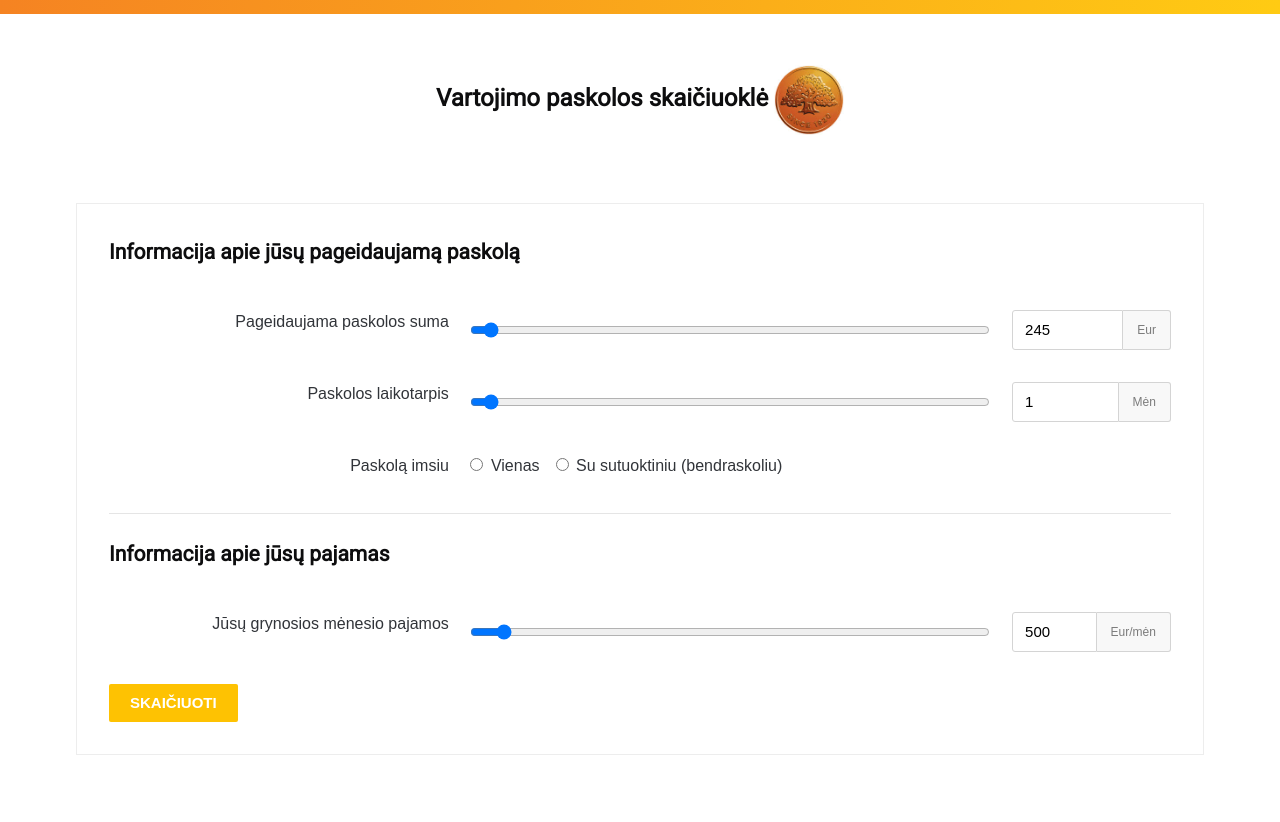
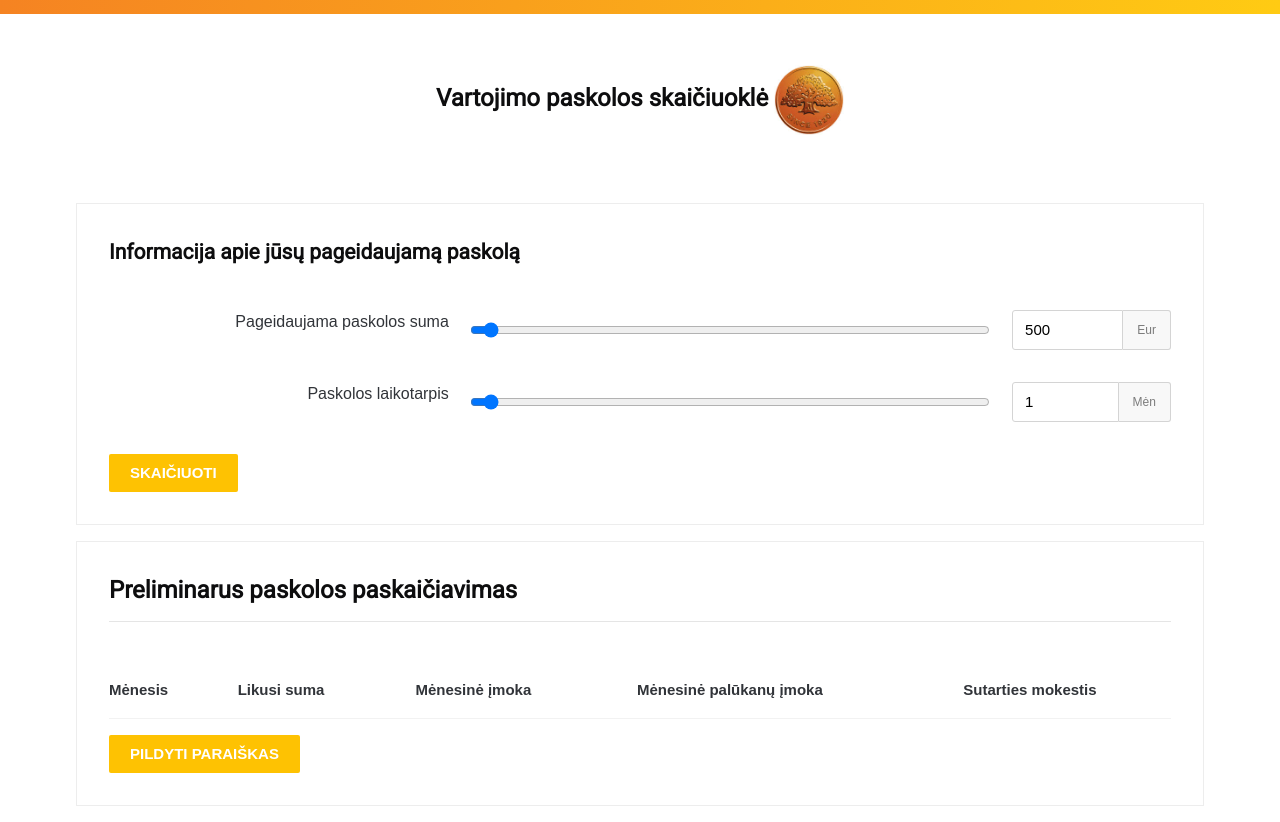
Before and after one commit to PaulKutka/swed-loan-front, an Angular app: page / in a window 1280 px wide. Before the commit the page ends 800 px from the top, so only its background shows below. Built offline with nearby package versions, Linux system fonts and the light colour scheme.

Commit message:
[Dev] tabble implementation, not filled

```diff
--- a/src/app/app.component.html
+++ b/src/app/app.component.html
@@ -3,5 +3,4 @@
     <img class="logo" src="assets/images/logo.jpg" alt="Swedbank logotype">
   </h3>
 </div>
-
 <router-outlet></router-outlet>
--- a/src/app/calculator/calculator.component.html
+++ b/src/app/calculator/calculator.component.html
@@ -1,34 +1,19 @@
-<form method="post" action="" class="form form-border">
+<!--<input [(ngModel)]="loanSum" type="text" (click)="someMethod()">-->
+
+<div class="form form-border">
   <h4>Informacija apie jūsų pageidaujamą paskolą</h4>
 
-  <div class="row gutters text-right" >
+  <div class="row gutters text-right">
     <div class="col col-4">
       <p>Pageidaujama paskolos suma</p>
     </div>
     <div class="col col-6">
-      <input type='range' min="500" max="580000" step="500" [ngModelOptions]="{standalone:true}" [(ngModel)]="loanSum">
+      <input value="{{loanSum}}" type='range' min="500" max="58000" step="500" [(ngModel)]="loanSum">
     </div>
     <div class="col col-2">
       <div class="form-item">
         <div class="append">
-          <input value="{{loanSum}}" class="mozilla-fix noMonth" type="number"><span>Eur</span>
-        </div>
-      </div>
-
-    </div>
-  </div>
-
-  <div class="row gutters text-right">
-    <div class="col col-4">
-      <p>Paskolos laikotarpis</p>
-    </div>
-    <div class="col col-6">
-      <input type='range' min="1" max="60" step="1" [ngModelOptions]="{standalone:true}" [(ngModel)]="loanTime">
-    </div>
-    <div class="col col-2">
-      <div class="form-item">
-        <div class="append">
-          <input value="{{loanTime}}" class="mozilla-fix noMonth" type="number"><span>Mėn</span>
+          <input value="{{loanSum}}" [(ngModel)]="loanSum" class="mozilla-fix noMonth" type="number"><span>Eur</span>
         </div>
       </div>
 
@@ -38,53 +23,76 @@
 
   <div class="row gutters text-right">
     <div class="col col-4">
-      <p>Paskolą imsiu</p>
+      <p>Paskolos laikotarpis</p>
     </div>
     <div class="col col-6">
-      <div class="form-item form-checkboxes text-left">
-        <label class="checkbox"><input value="alone" type="radio" name="loan-type"> Vienas</label>
-        <label class="checkbox"><input value="spouse" type="radio" name="loan-type"> Su sutuoktiniu (bendraskoliu)</label>
-      </div>
-    </div>
-  </div>
-
-  <hr>
-  <h4>Informacija apie jūsų pajamas</h4>
-
-  <div class="row gutters text-right">
-    <div class="col col-4">
-      <p>Jūsų grynosios mėnesio pajamos</p>
-    </div>
-    <div class="col col-6">
-      <input type='range' min="245" max="10000" step="5" [ngModelOptions]="{standalone:true}"  [(ngModel)]="loanPersonMoney">
+      <input value="{{loanTime}}" type='range' min="1" max="60" step="1" [(ngModel)]="loanTime">
     </div>
     <div class="col col-2">
       <div class="form-item">
         <div class="append">
-          <input value="{{loanPersonMoney}}" class="mozilla-fix hasMonth" type="number"><span>Eur/mėn</span>
+          <input value="{{loanTime}}" [(ngModel)]="loanTime" class="mozilla-fix noMonth" type="number"><span>Mėn</span>
         </div>
       </div>
-    </div>
-  </div>
 
-  <div class="extraInfoSpouse row gutters text-right hidden">
-    <div class="col col-4">
-      <p>Sutuoktinio (bendraskolio) grynosios mėnesio pajamos</p>
-    </div>
-    <div class="col col-6">
-      <input type='range' min="245" max="10000" step="5" [ngModelOptions]="{standalone:true}"  [(ngModel)]="loanSpouseMoney">
-    </div>
-    <div class="col col-2">
-      <div class="form-item">
-        <div class="append">
-          <input value="{{loanSpouseMoney}}" class="mozilla-fix hasMonth" type="number"><span>Eur/mėn</span>
-        </div>
-      </div>
     </div>
   </div>
 
   <div class="form-item">
-    <button type="submit">Skaičiuoti</button>
+    <button (click)="calculatePayments()">Skaičiuoti</button>
   </div>
 
-</form>
+</div>
+<!--<div class="row gutters text-right">-->
+<!--<div class="col col-4">-->
+<!--<p>Paskolą imsiu</p>-->
+<!--</div>-->
+<!--<div class="col col-6">-->
+<!--<div class="form-item form-checkboxes text-left">-->
+<!--<label class="checkbox"><input value="alone" type="radio" name="loan-type"> Vienas</label>-->
+<!--<label class="checkbox"><input value="spouse" type="radio" name="loan-type"> Su sutuoktiniu (bendraskoliu)</label>-->
+<!--</div>-->
+<!--</div>-->
+<!--</div>-->
+
+<!--<hr>-->
+<!--<h4>Informacija apie jūsų pajamas</h4>-->
+
+<!--<div class="row gutters text-right">-->
+<!--<div class="col col-4">-->
+<!--<p>Jūsų grynosios mėnesio pajamos</p>-->
+<!--</div>-->
+<!--<div class="col col-6">-->
+<!--<input type='range' min="245" max="10000" step="5" >-->
+<!--</div>-->
+<!--<div class="col col-2">-->
+<!--<div class="form-item">-->
+<!--<div class="append">-->
+<!--<input  class="mozilla-fix hasMonth" type="number"><span>Eur/mėn</span>-->
+<!--</div>-->
+<!--</div>-->
+<!--</div>-->
+<!--</div>-->
+
+<!--<div class="extraInfoSpouse row gutters text-right hidden">-->
+<!--<div class="col col-4">-->
+<!--<p>Sutuoktinio (bendraskolio) grynosios mėnesio pajamos</p>-->
+<!--</div>-->
+<!--<div class="col col-6">-->
+<!--<input type='range' min="245" max="10000" step="5"  >-->
+<!--</div>-->
+<!--<div class="col col-2">-->
+<!--<div class="form-item">-->
+<!--<div class="append">-->
+<!--<input class="mozilla-fix hasMonth" type="number"><span>Eur/mėn</span>-->
+<!--</div>-->
+<!--</div>-->
+<!--</div>-->
+<!--</div>-->
+
+<!--<div class="form-item">-->
+<!--<button (click)="someMethod()" >Skaičiuoti {{loanSum}}</button>-->
+<!--</div>-->
+
+<!--</div>-->
+<app-loan-tables ></app-loan-tables>
--- a/src/app/calculator/calculator.component.ts
+++ b/src/app/calculator/calculator.component.ts
@@ -1,100 +1,31 @@
-import { Component, OnInit } from '@angular/core';
-import {variable} from "@angular/compiler/src/output/output_ast";
+import {Component, OnInit} from "@angular/core";
+import {LoanTablesComponent} from "../loan-tables/loan-tables.component";
+import {PaymentsCalculated} from "./paymentsCalculated";
+import {Payment} from "./payment";
+import {DataService} from "../data-service";
 
 @Component({
   selector: 'app-calculator',
   templateUrl: './calculator.component.html',
   styleUrls: ['./calculator.component.css']
 })
+
 export class CalculatorComponent implements OnInit {
 
   loanSum: number;
   loanTime: number;
 
-  loanPersonMoney: number;
-  loanSpouseMoney: number;
-
-  constructor() {
-    // sutvarkyti !!
-    setTimeout(() => this.loanSum = 245);
+  constructor(private DataService: DataService) {
+    setTimeout(() => this.loanSum = 500);
     setTimeout(() => this.loanTime = 1);
-    setTimeout(() => this.loanPersonMoney = 500);
-    setTimeout(() => this.loanSpouseMoney = 500);
   }
 
   ngOnInit() {
   }
 
-  loanInformation(loanSum:number, loanPeriod:number):Array<Payment>{
-
-    var paymentList:Payment[] = new Array();
-
-    var leftSum:number = loanSum;
-    var monthlyInterestRate:number = 0.16 / 12 ;
-
-    var monthlySum:number = ((loanSum * monthlyInterestRate)/(1-Math.pow((1+monthlyInterestRate),(-1 * loanPeriod))))+ 0.7;
-
-    for(var currentMonth:number = 0; currentMonth < loanPeriod; currentMonth++){
-      paymentList.push(this.calculatePayment(currentMonth, leftSum, monthlySum, monthlyInterestRate));
-      leftSum = leftSum - (monthlySum - (leftSum * monthlyInterestRate));
-    }
-
-    return paymentList;
-
-}
-
-  calculatePayment(currentMonth:number, leftSum:number, monthlySum:number, monthlyInterestRate:number):Payment{
-
-    return new Payment(currentMonth+1, leftSum.toFixed(2), monthlySum.toFixed(2), (leftSum*monthlyInterestRate).toFixed(2));
-}
-
-}
-
-class Payment{
-
-    private _monthNumber:number;
-    private _leftSum:string;
-    private _monthlySum:string;
-    private _monthlyInterestSum:string;
-    usualServiceSum:number = 0.70;
-
-  constructor(monthNumber: number, leftSum: string, monthlySum: string, monthlyInterestSum: string) {
-    this._monthNumber = monthNumber;
-    this._leftSum = leftSum;
-    this._monthlySum = monthlySum;
-    this._monthlyInterestSum = monthlyInterestSum;
-  }
-
-  get monthNumber(): number {
-    return this._monthNumber;
-  }
-
-  set monthNumber(value: number) {
-    this._monthNumber = value;
-  }
-
-  get leftSum(): string {
-    return this._leftSum;
-  }
-
-  set leftSum(value: string) {
-    this._leftSum = value;
-  }
-
-  get monthlySum(): string {
-    return this._monthlySum;
-  }
-
-  set monthlySum(value: string) {
-    this._monthlySum = value;
-  }
-
-  get monthlyInterestSum(): string {
-    return this._monthlyInterestSum;
-  }
-
-  set monthlyInterestSum(value: string) {
-    this._monthlyInterestSum = value;
+  calculatePayments(): void{
+    this.DataService.setCalculatedPayments(this.loanSum, this.loanTime);
+    new LoanTablesComponent(this.DataService).populatePayments();
   }
 
 }
--- /dev/null
+++ b/src/app/calculator/payment.ts
@@ -0,0 +1,48 @@
+export class Payment {
+
+  private _monthNumber: number;
+  private _leftSum: string;
+  private _monthlySum: string;
+  private _monthlyInterestSum: string;
+  usualServiceSum: number = 0.70;
+
+  constructor(monthNumber: number, leftSum: string, monthlySum: string, monthlyInterestSum: string) {
+    this._monthNumber = monthNumber;
+    this._leftSum = leftSum;
+    this._monthlySum = monthlySum;
+    this._monthlyInterestSum = monthlyInterestSum;
+  }
+
+  get monthNumber(): number {
+    return this._monthNumber;
+  }
+
+  set monthNumber(value: number) {
+    this._monthNumber = value;
+  }
+
+  get leftSum(): string {
+    return this._leftSum;
+  }
+
+  set leftSum(value: string) {
+    this._leftSum = value;
+  }
+
+  get monthlySum(): string {
+    return this._monthlySum;
+  }
+
+  set monthlySum(value: string) {
+    this._monthlySum = value;
+  }
+
+  get monthlyInterestSum(): string {
+    return this._monthlyInterestSum;
+  }
+
+  set monthlyInterestSum(value: string) {
+    this._monthlyInterestSum = value;
+  }
+
+}
--- /dev/null
+++ b/src/app/calculator/paymentsCalculated.ts
@@ -0,0 +1,47 @@
+import {Payment} from "./payment";
+/**
+ * Created by Tomas on 2/25/2017.
+ */
+
+export class PaymentsCalculated {
+  loanSum: number;
+  loanTime: number;
+
+
+  constructor(loanSum, loanTime) {
+    this.loanSum = loanSum;
+    this.loanTime = loanTime;
+
+
+  }
+
+  calculateLoanDetails(): Array<Payment>{
+
+    return this.loanInformation(this.loanSum, this.loanTime);
+
+  }
+
+  loanInformation(loanSum: number, loanTime: number): Array<Payment> {
+
+    let paymentList: Payment[] = [];
+
+    let leftSum: number = loanSum;
+    let monthlyInterestRate: number = 0.16 / 12;
+
+    let monthlySum: number = ((loanSum * monthlyInterestRate) /
+      (1 - Math.pow((1 + monthlyInterestRate), (-1 * loanTime)))) + 0.7;
+
+    for (let currentMonth: number = 0; currentMonth < loanTime; currentMonth++) {
+      paymentList.push(this.calculatePayment(currentMonth, leftSum, monthlySum, monthlyInterestRate));
+      leftSum = leftSum - (monthlySum - (leftSum * monthlyInterestRate));
+    }
+    return paymentList;
+  }
+
+  private calculatePayment(currentMonth: number, leftSum: number,
+                           monthlySum: number, monthlyInterestRate: number): Payment {
+
+    return new Payment(currentMonth + 1,
+      leftSum.toFixed(2), monthlySum.toFixed(2), (leftSum * monthlyInterestRate).toFixed(2));
+  }
+}
--- /dev/null
+++ b/src/app/data-service.ts
@@ -0,0 +1,20 @@
+import {Injectable} from "@angular/core";
+import {PaymentsCalculated} from "./calculator/paymentsCalculated";
+import {Payment} from "./calculator/payment";
+
+
+@Injectable()
+export class DataService {
+
+  loanArray: Payment[] = [];
+
+  setCalculatedPayments(loanSum: number, loanTime:number){
+    this.loanArray = new PaymentsCalculated(loanSum, loanTime).calculateLoanDetails();
+
+  }
+
+  getCalculatedPayments() {
+    return this.loanArray;
+  }
+
+}
--- /dev/null
+++ b/src/app/loan-tables/loan-tables.component.html
@@ -0,0 +1,32 @@
+<form method="post" action="" class="form form-border">
+  <h3>Preliminarus paskolos paskaičiavimas</h3>
+  <hr>
+  <br>
+
+  <table>
+    <thead>
+    <tr>
+      <th>Mėnesis</th>
+      <th>Likusi suma</th>
+      <th>Mėnesinė įmoka</th>
+      <th>Mėnesinė palūkanų įmoka</th>
+      <th>Sutarties mokestis</th>
+    </tr>
+    </thead>
+    <tbody>
+    <span *ngIf="loanArray.length > 0">
+      <tr *ngFor="let payment of loanArray">
+      <th>{{payment.monthNumber}}</th>
+      <th>{{payment.leftSum}}</th>
+      <th>{{payment.monthlySum}}</th>
+      <th>{{payment.monthlyInterestSum}}</th>
+      <th>???</th>
+    </tr>
+    </span>
+    </tbody>
+  </table>
+
+  <div class="form-item">
+    <button type="submit">Pildyti paraiškas</button>
+  </div>
+</form>
--- a/src/assets/css/custom.css
+++ b/src/assets/css/custom.css
@@ -72,3 +72,7 @@ body::before, #footer::before {
 .hidden{
   display: none;
 }
+
+.hidden-tables{
+  display: none;
+}
```
Also changed, not shown: src/app/app-routes.ts (+6 -1 lines), src/app/app.module.ts (+7 -3 lines), src/app/loan-tables/loan-tables.component.ts (added, +28 -0 lines), src/app/loan-tables/loan-tables.component.css (added), 1 other file (tests, documents, lock files or other folders).
